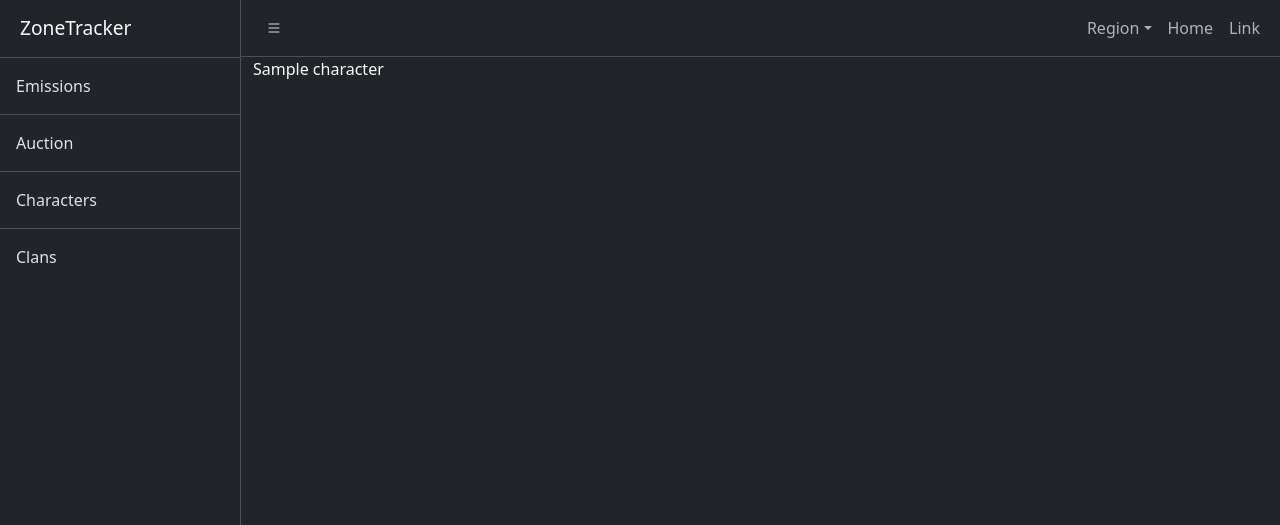
After one commit to gyulaieric/zone-tracker, a Flask app: template templates/characters.html in a window 1280 px wide. The commit adds this page. Shown: the top 525 px of the page. Run offline with Flask 3, Linux system fonts and the light colour scheme; the template is opened without the code that fills it: most values are stand-ins (such as "Sample title", 1, 10 or a date in 2020).

Commit message:
implemented /<region>/characters endpoint

```diff
--- a/app.py
+++ b/app.py
@@ -9,14 +9,16 @@ url = 'https://dapi.stalcraft.net'
 
 token = app.config.get("API_KEY");
 
-@app.route("/", methods = ['GET', 'POST'])
-def regions():
+@app.route("/", methods = ['GET'])
+def home():
     regions = requests.get(url + '/regions').json()
     return render_template('home.html', regions=regions)
 
 @app.route("/<region>/characters", methods = ['GET'])
 def characters(region):
-    return requests.get(url + '/' + region + '/characters', headers={"Authorization":"Bearer " + token}).json()
+    # url + '/' + region + '/characters'
+    characters = requests.get(f'{url}/{region}/characters', headers={"Authorization": f'Bearer {token}'}).json()
+    return render_template('characters.html', characters = characters)
 
 @app.route("/<region>/characters/<name>")
 def character(region, name):
--- a/static/js/script.js
+++ b/static/js/script.js
@@ -1,9 +1,13 @@
 function selectRegion() {
     const regions = document.querySelectorAll('#regionSelect');
 
+    if (sessionStorage.getItem('region') == null) {
+        alert('Please select a region');
+    }
+
     regions.forEach(region => {
-        if (region.innerText.replace(/\s/g, '') == localStorage.getItem('region')) {
-            region.classList.add('active');
+        if (region.innerText.replace(/\s/g, '') == sessionStorage.getItem('region')) {
+            region.classList.add('active')
         }
         region.addEventListener('click', () => {
             regions.forEach(regionElement => {
@@ -11,7 +15,7 @@ function selectRegion() {
             });
 
             region.classList.add('active');
-            localStorage.setItem('region', region.innerText.replace(/\s/g, ''));
+            sessionStorage.setItem('region', region.innerText.replace(/\s/g, ''));
         });
     });
 }
@@ -19,17 +23,19 @@ function selectRegion() {
 window.addEventListener('DOMContentLoaded', event => {
     selectRegion();
 
+    document.getElementById('characters').setAttribute('href', `/${sessionStorage.getItem('region')}/characters`);
+
     // Toggle the side navigation
     const sidebarToggle = document.body.querySelector('#sidebarToggle');
     if (sidebarToggle) {
         // Uncomment Below to persist sidebar toggle between refreshes
-        // if (localStorage.getItem('sb|sidebar-toggle') === 'true') {
+        // if (sessionStorage.getItem('sb|sidebar-toggle') === 'true') {
         //     document.body.classList.toggle('sb-sidenav-toggled');
         // }
         sidebarToggle.addEventListener('click', event => {
             event.preventDefault();
             document.body.classList.toggle('sb-sidenav-toggled');
-            localStorage.setItem('sb|sidebar-toggle', document.body.classList.contains('sb-sidenav-toggled'));
+            sessionStorage.setItem('sb|sidebar-toggle', document.body.classList.contains('sb-sidenav-toggled'));
         });
     }
 });
--- /dev/null
+++ b/templates/characters.html
@@ -0,0 +1,6 @@
+{% extends 'layout.html' %}
+{% block content %}
+    {% for character in characters %}
+    <p>{{ character }}</p>
+    {% endfor %}
+{% endblock %}
--- a/templates/layout.html
+++ b/templates/layout.html
@@ -14,11 +14,11 @@
         <div class="d-flex" id="wrapper">
             <!-- Sidebar-->
             <div class="border-end " id="sidebar-wrapper">
-                <div class="sidebar-heading border-bottom ">ZoneTracker</div>
-                <div class="list-group list-group-flush">
+                <div class="sidebar-heading border-bottom "><a class="nav-link" href="{{ url_for('home') }}">ZoneTracker</a></div>
+                <div class="list-group list-group-flush" id="sidebar-buttons">
                     <a class="list-group-item list-group-item-action p-3" href="#!">Emissions</a>
                     <a class="list-group-item list-group-item-action p-3" href="#!">Auction</a>
-                    <a class="list-group-item list-group-item-action p-3" href="#!">Characters</a>
+                    <a class="list-group-item list-group-item-action p-3" id="characters" href="#!">Characters</a>
                     <a class="list-group-item list-group-item-action p-3" href="#!">Clans</a>
                 </div>
             </div>
```
